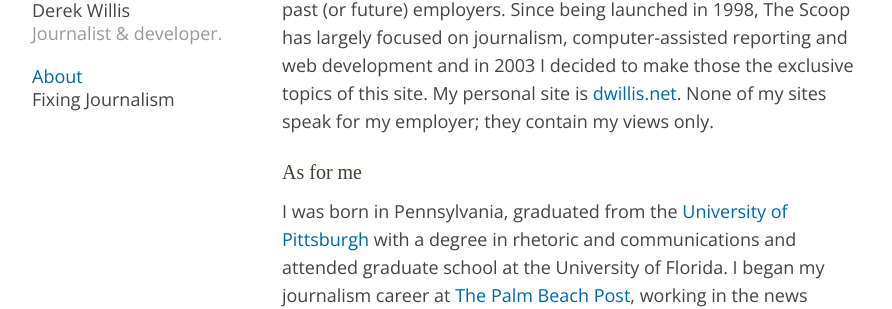
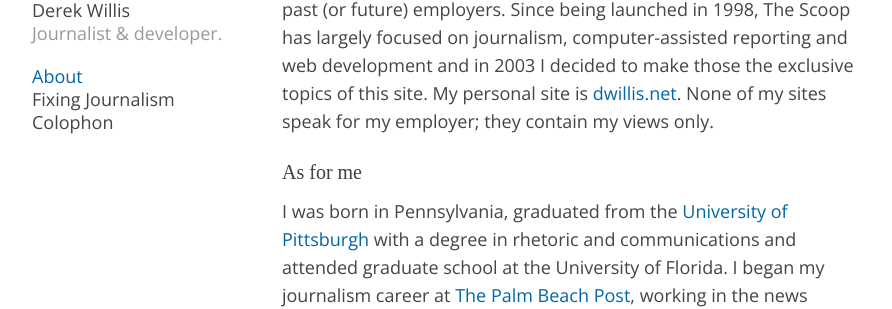
Before and after one commit to dwillis/dwillis.github.com, a Jekyll site: the page built from about.md, in a window 1280 px wide. Shown: the part 217-526 px from the top of the page, without its empty margins (138-1030 px from the left). Built offline with Jekyll 4.4.1, drawn with Linux system fonts in a browser that asks for light colours; some web fonts are replaced.

Commit message:
css for layout

```diff
--- a/404.html
+++ b/404.html
@@ -81,6 +81,7 @@
           <ul id="links">
             <li><a href="/about/">About</a></li>
             <li>Fixing Journalism</li>
+            <li>Colophon</li>
           </ul>
 
         </section>
--- a/_layouts/default.html
+++ b/_layouts/default.html
@@ -81,6 +81,7 @@
           <ul id="links">
             <li><a href="/about/">About</a></li>
             <li>Fixing Journalism</li>
+            <li>Colophon</li>
           </ul>
 
         </section>
--- a/static/css/layout.css
+++ b/static/css/layout.css
@@ -97,7 +97,7 @@
   display: block;
 }
 
-article ul img {
+article ul {
   margin-left: 20px;
 }
 
```
